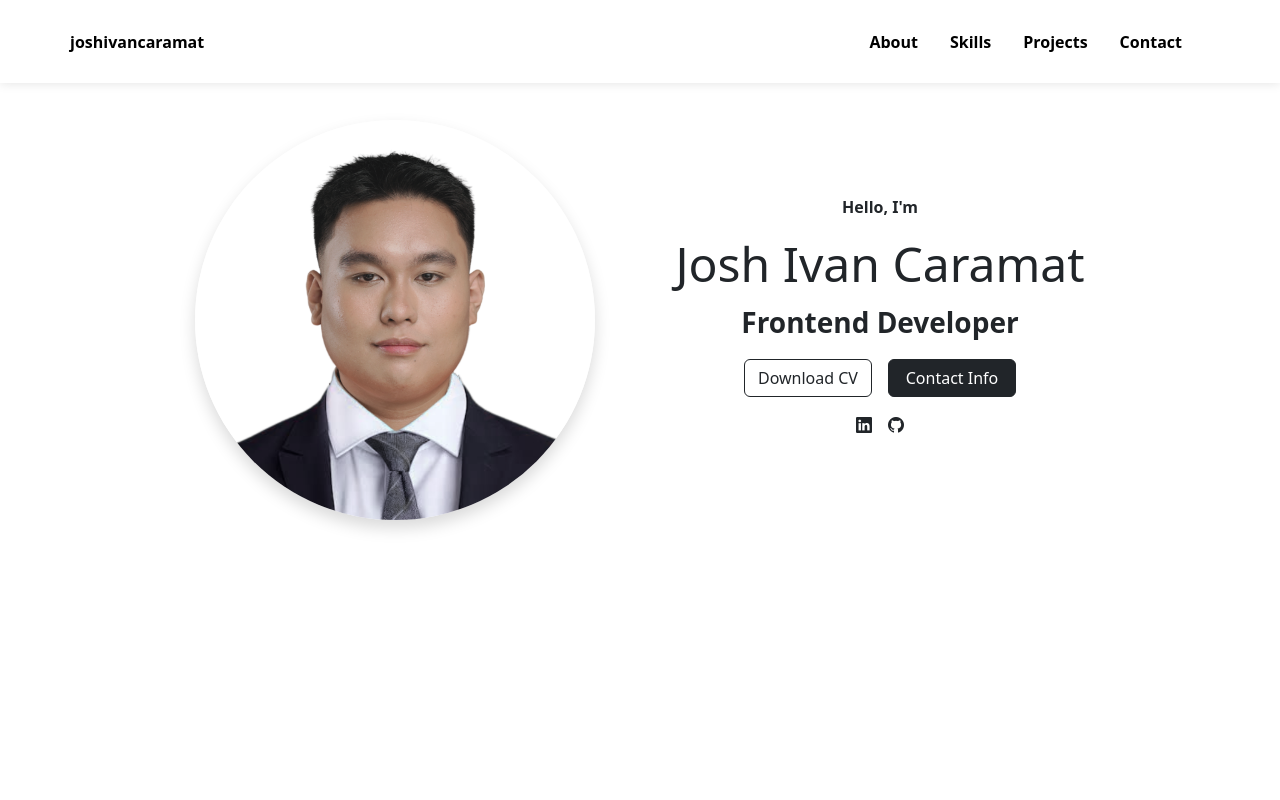
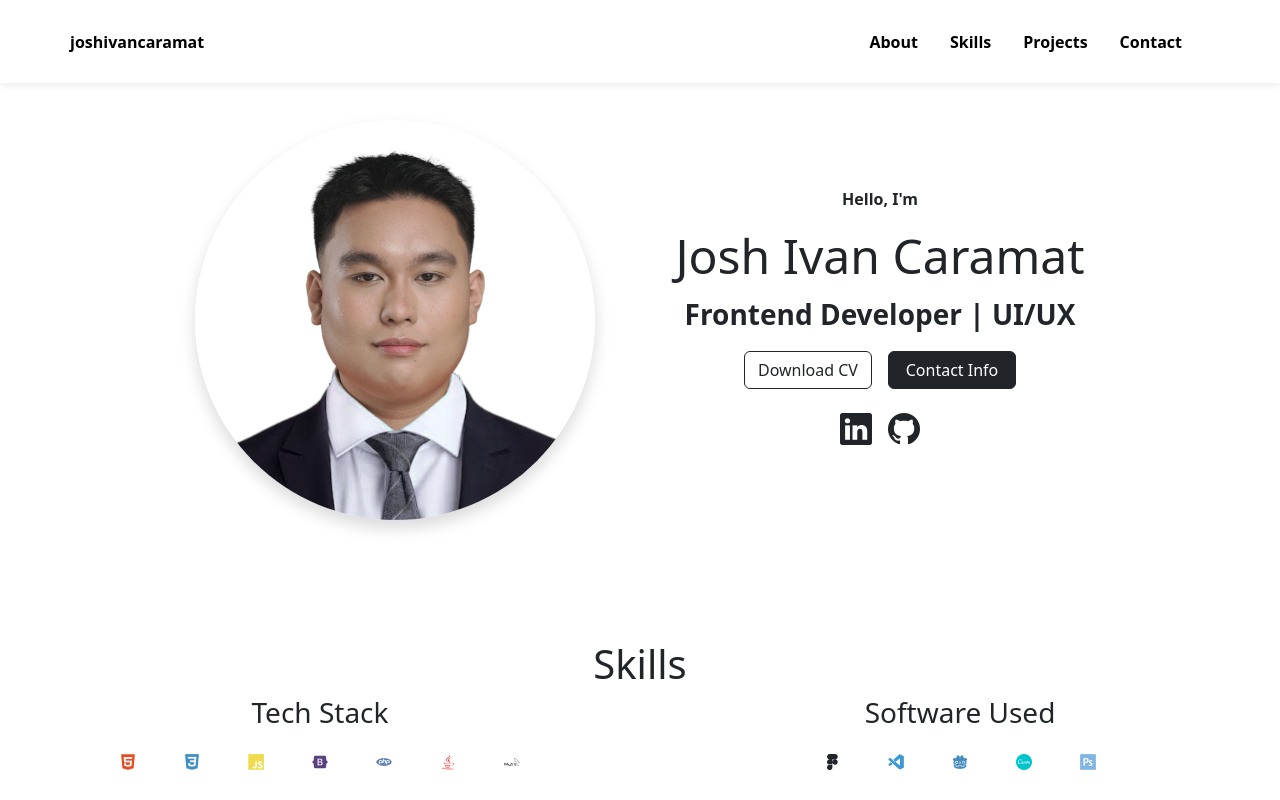
Before and after one commit to JoshCaramat/github-portfolio, a plain HTML site: page index.html in a window 1280 px wide. Drawn offline with nearby package versions, Linux system fonts and the light colour scheme.

Commit message:
restructured profile section, added skills section

```diff
--- a/index.html
+++ b/index.html
@@ -6,6 +6,9 @@
     <link rel="stylesheet" href="../css/style.css">
     <link rel="stylesheet" href="https://cdn.jsdelivr.net/npm/bootstrap-icons@1.13.1/font/bootstrap-icons.min.css">
     <link href="https://cdn.jsdelivr.net/npm/bootstrap@5.3.8/dist/css/bootstrap.min.css" rel="stylesheet" integrity="sha384-sRIl4kxILFvY47J16cr9ZwB07vP4J8+LH7qKQnuqkuIAvNWLzeN8tE5YBujZqJLB" crossorigin="anonymous">
+
+    <link rel="stylesheet" type='text/css' href="https://cdn.jsdelivr.net/gh/devicons/devicon@latest/devicon.min.css" />
+
     <script src="https://cdn.jsdelivr.net/npm/bootstrap@5.3.8/dist/js/bootstrap.bundle.min.js" integrity="sha384-FKyoEForCGlyvwx9Hj09JcYn3nv7wiPVlz7YYwJrWVcXK/BmnVDxM+D2scQbITxI" crossorigin="anonymous"></script>
     <title>Josh Ivan</title>
 </head>
@@ -41,26 +44,57 @@
             <div class="section__text">
                 <p class="section__text__p1">Hello, I'm</p>
                 <h1 class="title">Josh Ivan Caramat</h1>
-                    <p class="section__text__p2">Frontend Developer</p>
+                <p class="section__text__p2">Frontend Developer | UI/UX</p>
 
                 <div class="btn-container">
                     <button class="btn btn-outline-dark" onclick="window.open('./assets/resume-example.pdf')">
                         Download CV
                     </button>
-                        <button class="btn btn-dark onclick="location.href='./#contact'">
+                    <button class="btn btn-dark">
                         Contact Info
                     </button>
                 </div>
 
                 <div id="socials-container">
-                        <i class="bi bi-linkedin icon"></i>
-                        <i class="bi bi-github icon"></i>
-                        <!-- <img src="./assets/linkedin.png" alt="My LinkedIn profile" class="icon" onclick="location.href=''"/>
-                        <img src="./assets/github.png" alt="My Github profile" class="icon" onclick="location.href=''"/> -->
+                    <a href="https://www.linkedin.com/in/josh-ivan-caramat-208453298/"><i class="fs-2 bi bi-linkedin text-dark"></i></a>
+                    <a href="https://github.com/JoshCaramat"><i class="fs-2 bi bi-github  text-dark"></i></a>
                 </div>
             </div>
+        </section>
+        <section id="skills">
+            <h1 class="text-center">Skills</h1>
+            <div class="row m-0">
+                <div class="col-6 text-center">
+                    <div class="row mb-3">
+                        <h3>Tech Stack</h3>
+                    </div>
+                    <div class="d-flex gap-5 flex-wrap justify-content-center">
+                        <i class="tech-stack-icon devicon-html5-plain colored"></i>
+                        <i class="tech-stack-icon devicon-css3-plain colored"></i>
+                        <i class="tech-stack-icon devicon-javascript-plain colored"></i>
+                        <i class="tech-stack-icon devicon-bootstrap-plain colored"></i>
+                        <i class="tech-stack-icon devicon-php-plain colored"></i>
+                        <i class="tech-stack-icon devicon-java-plain colored"></i>
+                        <i class="tech-stack-icon devicon-mysql-plain-wordmark"></i>
+                    </div>
+                </div>
+                <div class="col-6 text-center">
+                    <div class="row mb-3">
+                        <h3>Software Used</h3>
+                    </div>
+                    <div class="d-flex gap-5 flex-wrap justify-content-center">
+                        <i class="tech-stack-icon devicon-figma-plain"></i>
+                        <i class="tech-stack-icon devicon-vscode-plain colored"></i>
+                        <i class="tech-stack-icon devicon-godot-plain colored"></i>
+                        <i class="tech-stack-icon devicon-canva-original colored"></i>
+                        <i class="tech-stack-icon devicon-photoshop-plain colored"></i>
+                    </div>
 
+                </div>
+            </div>
         </section>
+
+
     </main>
     <!-- <main class="container">
         <section id="profile">
```
Lines whose indentation alone changed are shown as unchanged.
